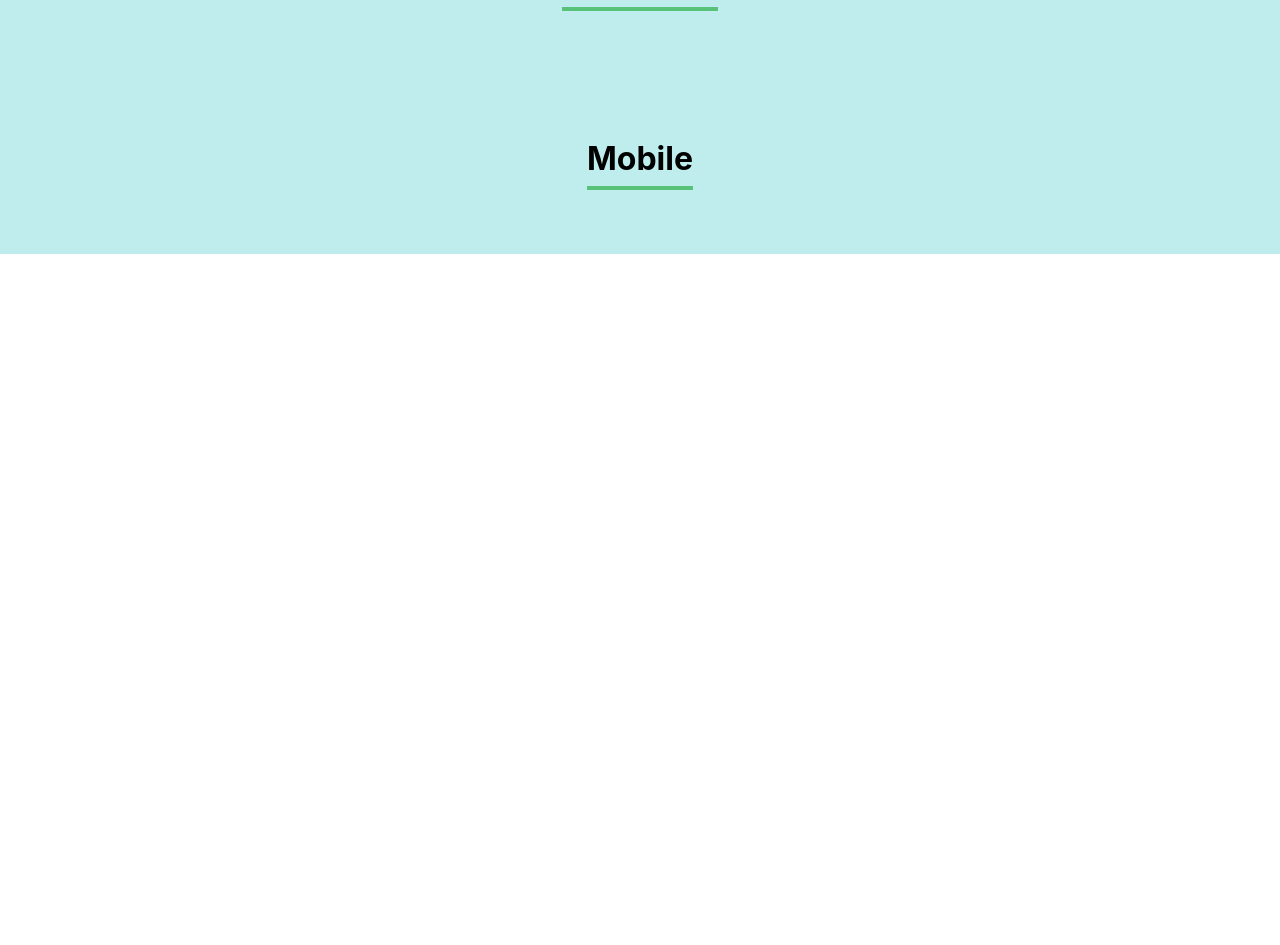
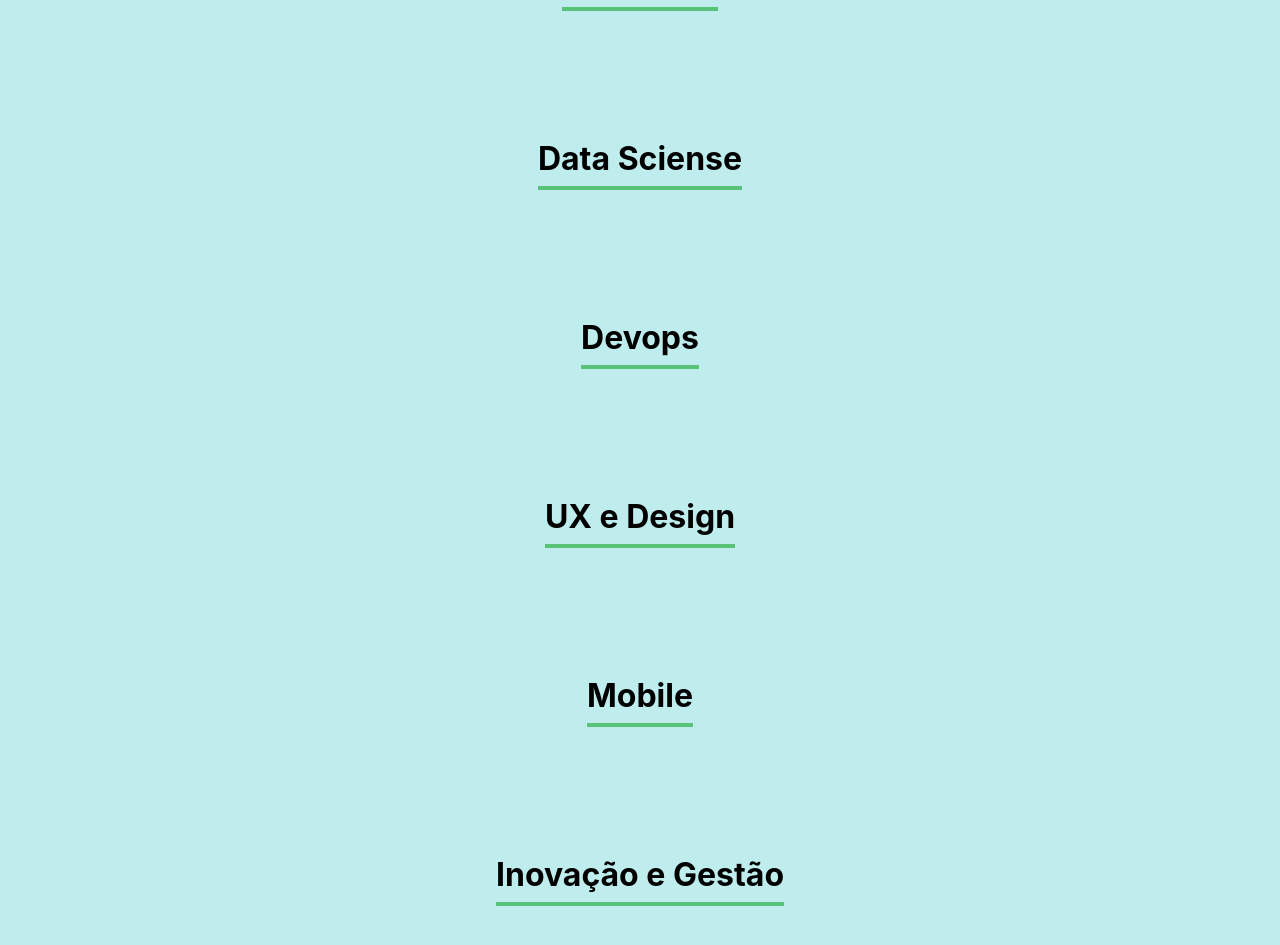
Before and after one commit to matheusjuda/organo-react, a React (Create React App) app: page / in a window 1280 px wide. Shown: the part 1760-2705 px from the top of the page. Before the commit the page ends 2014 px from the top, so only its background shows below. Built offline with nearby package versions, Linux system fonts and the light colour scheme.

Commit message:
criando lista de times e cores / percorrendo a lista com map

```diff
--- a/src/App.js
+++ b/src/App.js
@@ -4,6 +4,47 @@
 import Time from "./componentes/Time";
 
 function App() {
+
+  //Lista de times e cores
+  const times = [
+    {
+      nome: 'Programação',
+      corPrimaria: '#57C278',
+      corSecundaria: '#D9F7E9',
+    },
+    {
+      nome: 'Front-End',
+      corPrimaria: '#82CFFA',
+      corSecundaria: '#E8F8FF',
+    },
+    {
+      nome: 'Data Sciense',
+      corPrimaria: '#A6D157',
+      corSecundaria: '#F0F8E2',
+    },
+    {
+      nome: 'Devops',
+      corPrimaria: '#E06B69',
+      corSecundaria: '#FDE7E8',
+    },
+    {
+      nome: 'UX e Design',
+      corPrimaria: '#D86EBF',
+      corSecundaria: '#FAE5F5',
+    },
+    {
+      nome: 'Mobile',
+      corPrimaria: '#FEBA05',
+      corSecundaria: '#FFF5D9',
+    },
+    {
+      nome: 'Inovação e Gestão',
+      corPrimaria: '#FF8A29',
+      corSecundaria: '#FFEEDF',
+    }
+
+
+  ]
 
   //cada vez q o colaborador for cadastrado acrescente a lista
   const [colaboradores, setColaboradores] = useState([])
@@ -18,9 +59,9 @@
     <div className="App">
       <Banner />
       <Formulario colaboradorCadastrado={colaborador => aoNovoColaboradorAdicionado(colaborador)} />
-      <Time nome='Programação' />
-      <Time nome='Front-End' />
-      <Time nome='Mobile' />
+      {/*Para cada time da lista de times cria-se um componente chamado Time com esse nome*/}
+      {times.map(time => <Time key={time.nome} nome={time.nome} />)}
+
 
     </div>
   );
```
